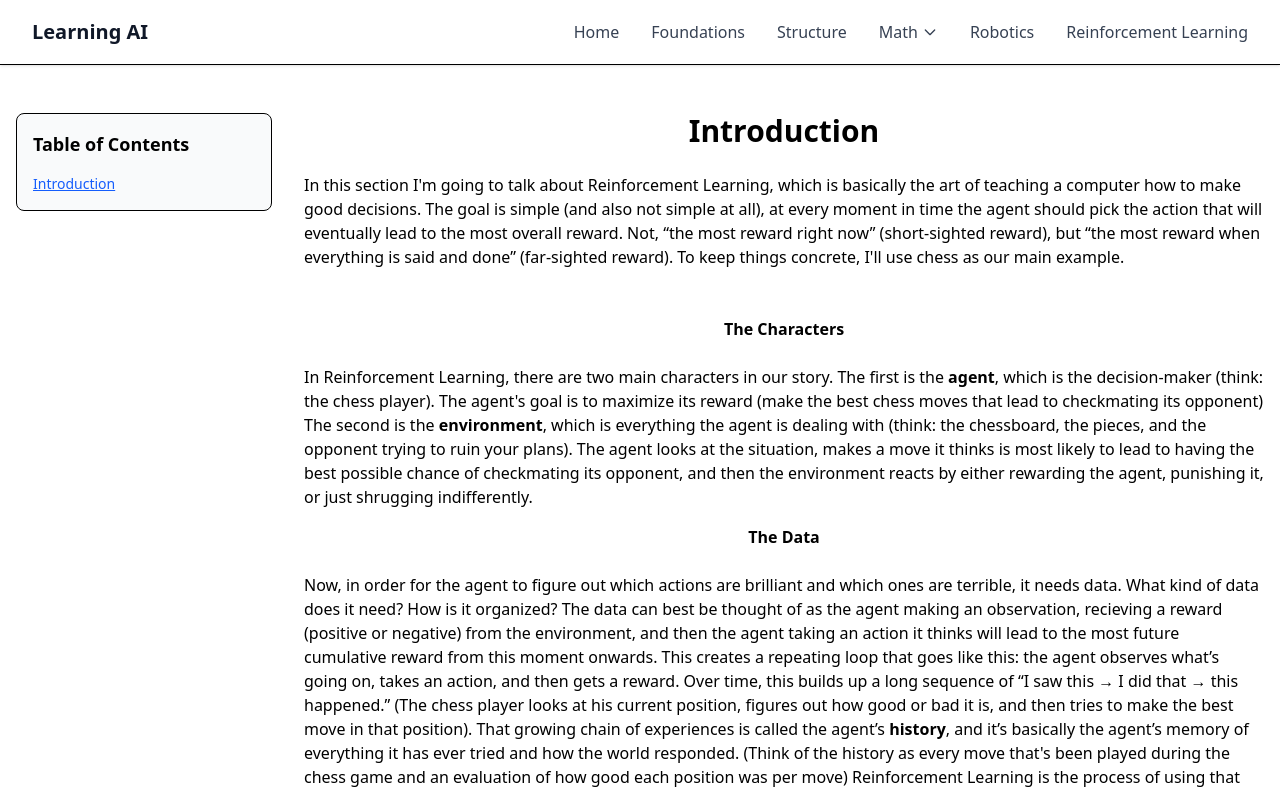
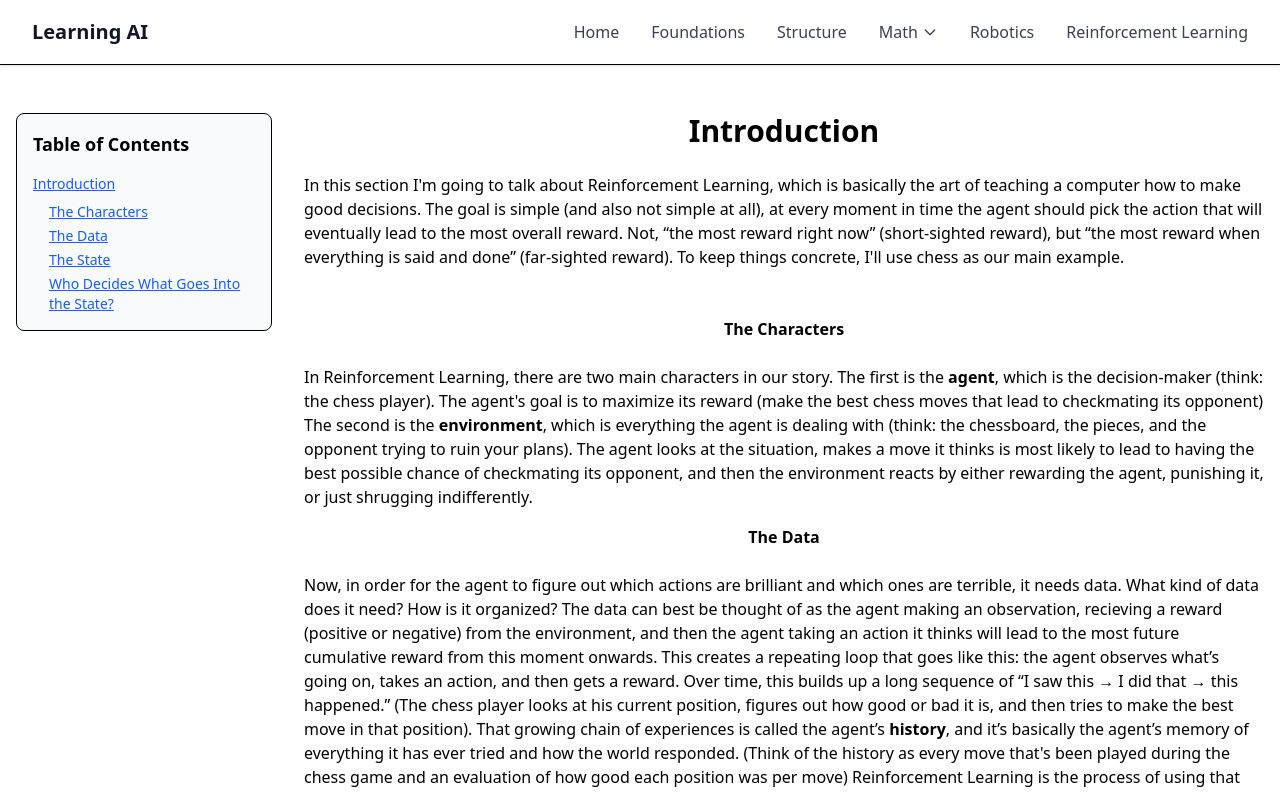
Before and after one commit to WilliamGiammona/learning-ai, a Next.js app: page /reinforcement-learning in a window 1280 px wide. Shown: the top 793 px of the page. Built offline with nearby package versions, Linux system fonts and the light colour scheme.

Commit message:
continuing introduction

```diff
--- a/app/reinforcement-learning/page.tsx
+++ b/app/reinforcement-learning/page.tsx
@@ -12,12 +12,47 @@ export default function ReinforcementLearningPage() {
               <li>
                 <a
                   href="#reinforcement-learning-problem"
-                  className="text-blue-600 hover:text-blue-800 underline block"
+                  className="text-blue-600 hover:text-blue-800 underline block font-medium"
                 >
                   Introduction
                 </a>
+
+                {/* Subsections */}
+                <ul className="mt-2 ml-4 space-y-1">
+                  <li>
+                    <a
+                      href="#the-characters"
+                      className="text-blue-600 hover:text-blue-800 underline block"
+                    >
+                      The Characters
+                    </a>
+                  </li>
+                  <li>
+                    <a
+                      href="#the-data"
+                      className="text-blue-600 hover:text-blue-800 underline block"
+                    >
+                      The Data
+                    </a>
+                  </li>
+                  <li>
+                    <a
+                      href="#the-state"
+                      className="text-blue-600 hover:text-blue-800 underline block"
+                    >
+                      The State
+                    </a>
+                  </li>
+                  <li>
+                    <a
+                      href="#who-decides-state"
+                      className="text-blue-600 hover:text-blue-800 underline block"
+                    >
+                      Who Decides What Goes Into the State?
+                    </a>
+                  </li>
+                </ul>
               </li>
-              {/* Add more sections here later */}
             </ul>
           </nav>
         </aside>
@@ -40,7 +75,9 @@ export default function ReinforcementLearningPage() {
             </p>
 
             <p className="mb-4">
-              <strong className="block text-center">The Characters</strong>
+              <strong id="the-characters" className="block text-center">
+                The Characters
+              </strong>
               <br />
               In Reinforcement Learning, there are two main characters in our
               story. The first is the <strong>agent</strong>, which is the
@@ -57,7 +94,9 @@ export default function ReinforcementLearningPage() {
             </p>
 
             <p className="mb-4">
-              <strong className="block text-center">The Data</strong>
+              <strong id="the-data" className="block text-center">
+                The Data
+              </strong>
               <br />
               Now, in order for the agent to figure out which actions are
               brilliant and which ones are terrible, it needs data. What kind of
@@ -82,7 +121,9 @@ export default function ReinforcementLearningPage() {
             </p>
 
             <p className="mb-4">
-              <strong className="block text-center">The State</strong>
+              <strong id="the-state" className="block text-center">
+                The State
+              </strong>
               <br />
               The history is great to use as a way to select actions in theory,
               but is terrible in practice. Imagine trying to make every decision
@@ -131,7 +172,7 @@ export default function ReinforcementLearningPage() {
             </p>
 
             <p className="mb-4">
-              <strong className="block text-center">
+              <strong id="who-decides-state" className="block text-center">
                 Who Decides What Information Is Important Enough To Go Into A
                 State, And What Isn't?
               </strong>
```
